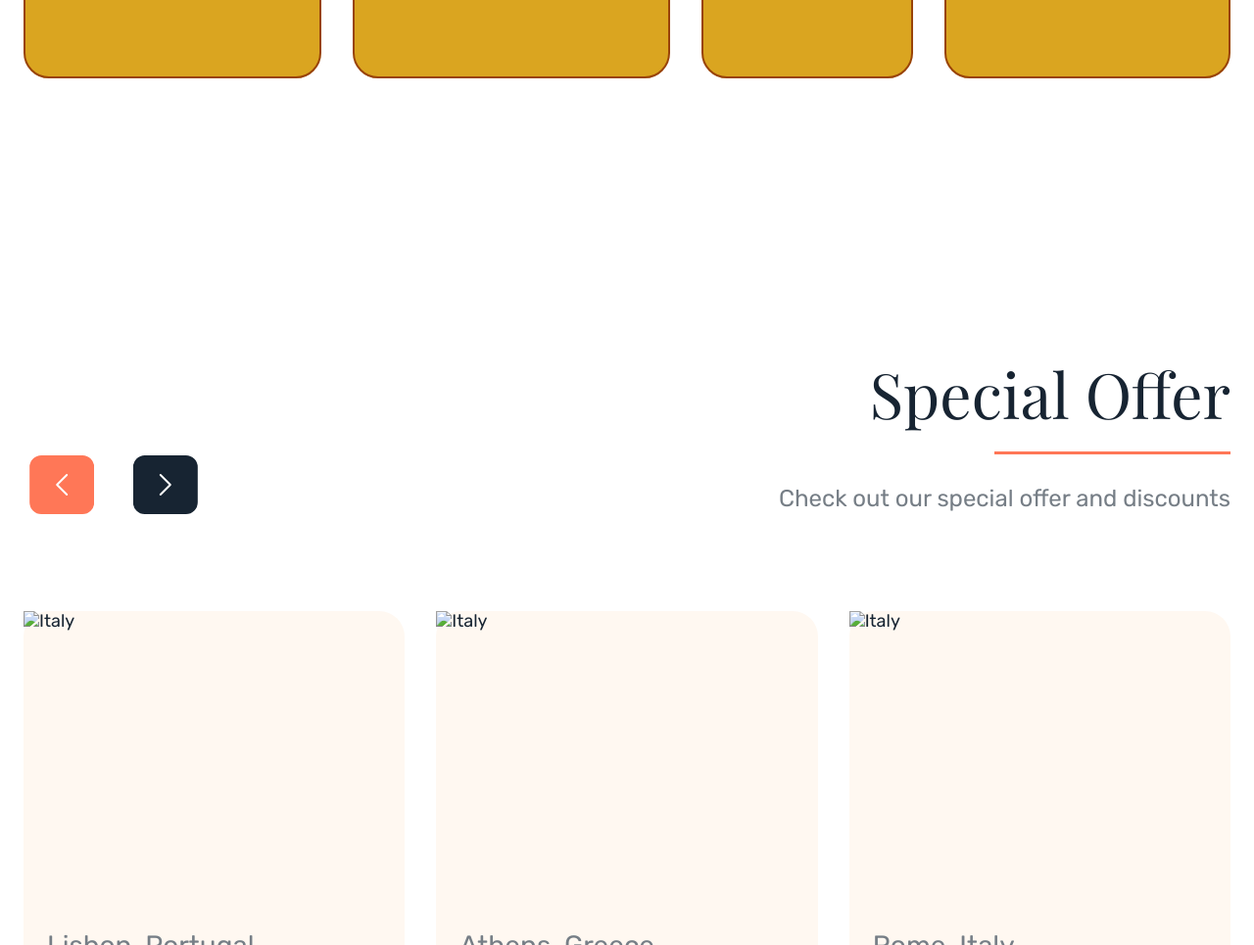
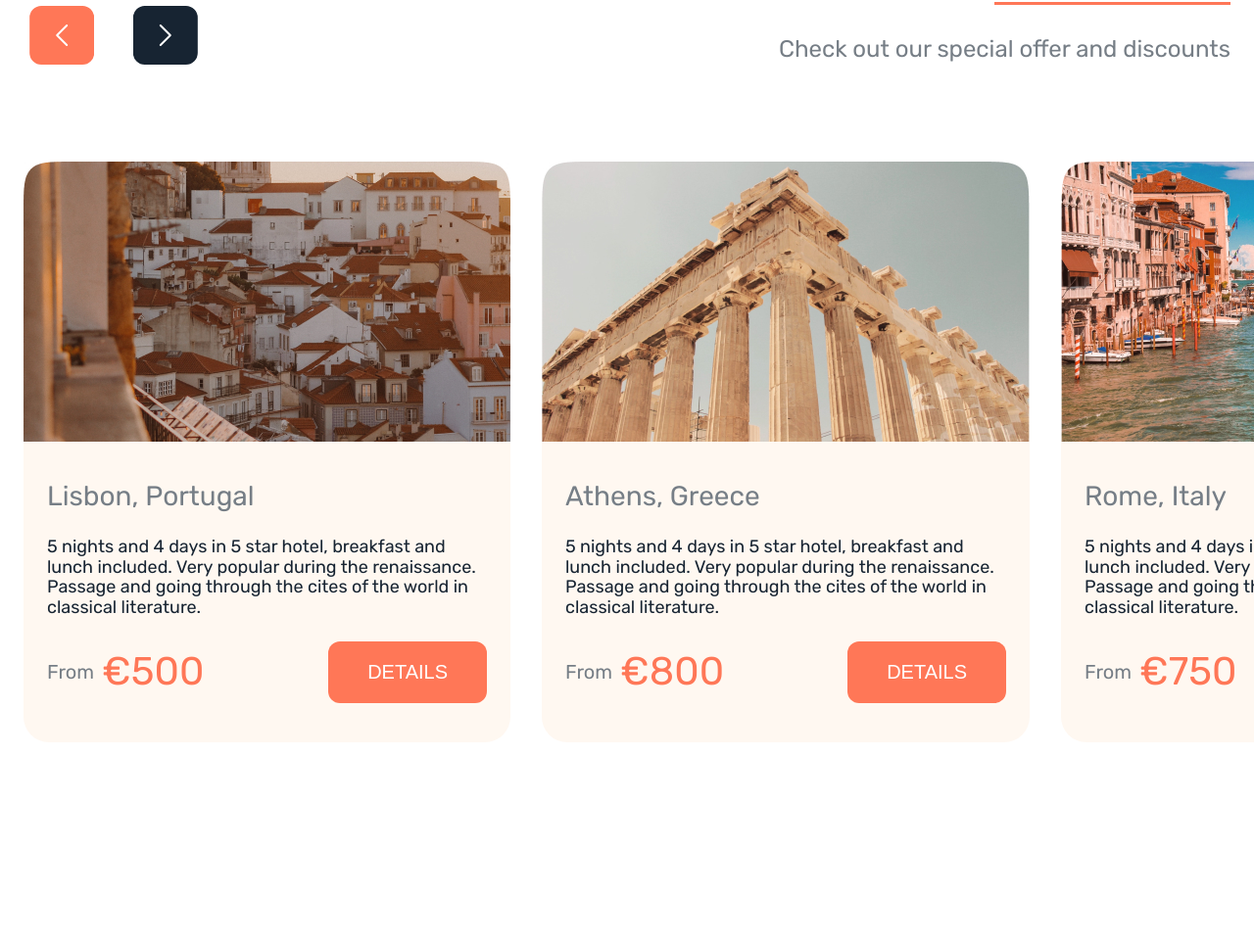
Before and after one commit to anettasq/Travellian, a plain HTML site: page index.html in a window 1280 px wide. Shown: the part 1848-2813 px from the top of the page at 98% size. Drawn offline with Linux system fonts and the light colour scheme.

Commit message:
adding photos

```diff
--- a/css/styles.css
+++ b/css/styles.css
@@ -264,7 +264,7 @@ a {
 
 .destinations-card {
     background-color: goldenrod;
-    height: 660px;
+    /* height: 660px; */
     border-radius: 26px;
     border: 2px solid rgb(153, 67, 6);
     display: flex;
--- a/index.html
+++ b/index.html
@@ -111,7 +111,7 @@
                     <li>
                         <article class="offer-card">
                             <div class="offer-photo">
-                                <img src="#" alt="Italy">
+                                <img src="./images/offers-1.jpg" alt="Portugal">
                             </div>
                             <div class="offer-text">
                                 <h3 class="offer-card-title">Lisbon, Portugal</h3>
@@ -136,7 +136,7 @@
                     <li>
                         <article class="offer-card">
                             <div class="offer-photo">
-                                <img src="#" alt="Italy">
+                                <img src="./images/offers-2.jpg" alt="Greece">
                             </div>
                             <div class="offer-text">
                                 <h3 class="offer-card-title">Athens, Greece</h3>
@@ -160,7 +160,7 @@
                     <li>
                         <article class="offer-card">
                             <div class="offer-photo">
-                                <img src="#" alt="Italy">
+                                <img src="./images/offers-3.jpg" alt="Italy">
                             </div>
                             <div class="offer-text">
                                 <h3 class="offer-card-title">Rome, Italy</h3>
```
